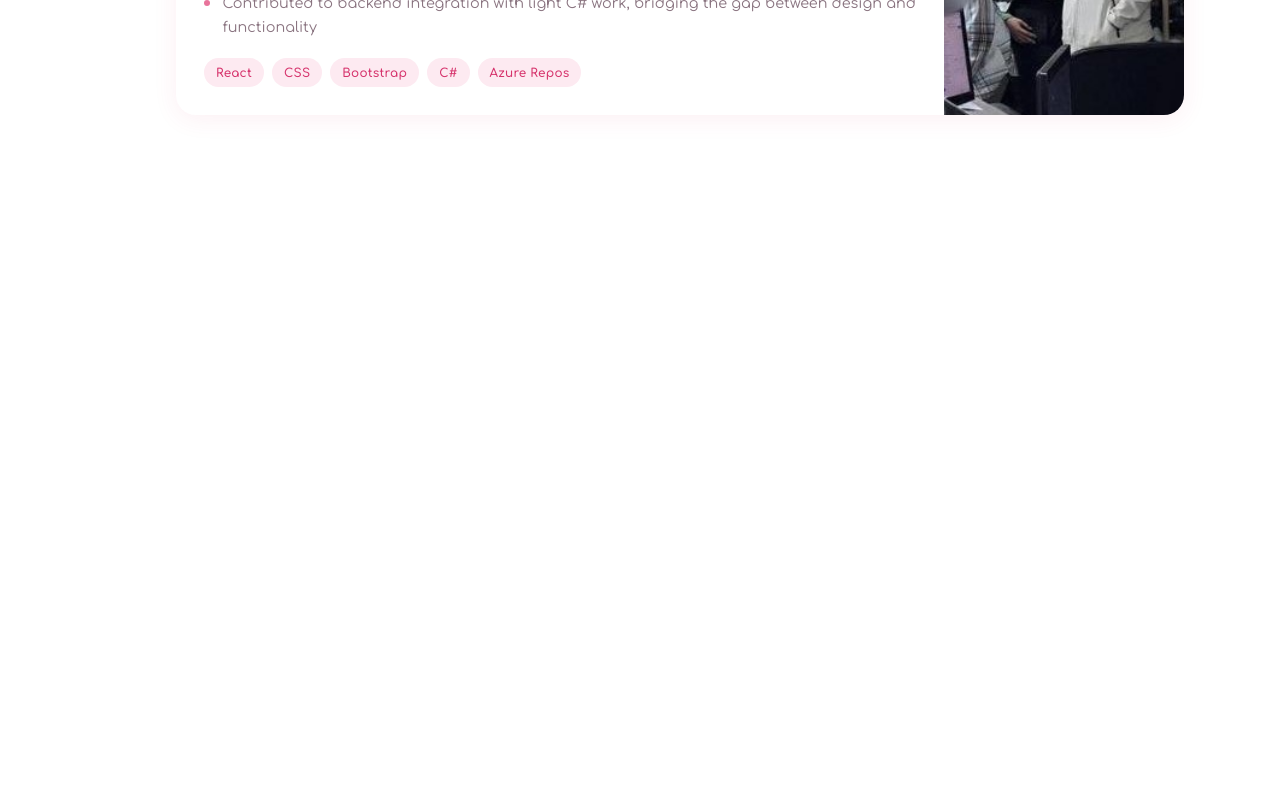
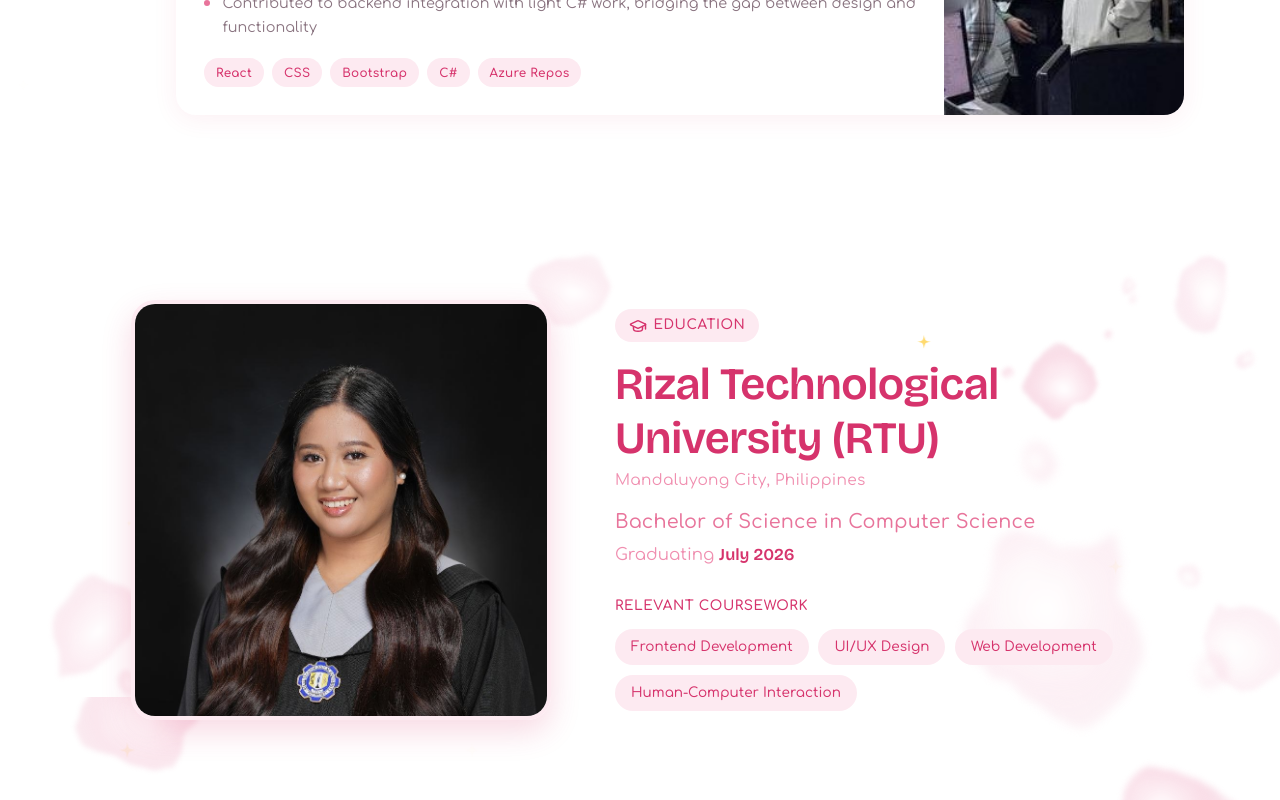
Before and after one commit to AnonymouslyCuteAndSlayed/Portfolio, a React (Vite) app: page / in a window 1280 px wide. Shown: the part 2557-3357 px from the top of the page. Before the commit the page ends 2777 px from the top, so only its background shows below. Built offline with nearby package versions, Linux system fonts and the light colour scheme.

Commit message:
Feat: about college

```diff
--- /dev/null
+++ b/src/components/main-page/about-me-part/about/aboutCollege.jsx
@@ -0,0 +1,64 @@
+import { GraduationCap } from "lucide-react";
+
+import "../styles/aboutCollege.css";
+
+const AboutCollege = ({
+  university = "Rizal Technological University (RTU)",
+  location = "Mandaluyong City, Philippines",
+  graduationDate = "July 2026",
+  degree = "Bachelor of Science in Computer Science",
+  coursework = [
+    "Frontend Development",
+    "UI/UX Design",
+    "Web Development",
+    "Human-Computer Interaction",
+  ],
+  photoSrc = `${import.meta.env.BASE_URL}gradpic.jpg`,
+  imagePosition = "side",
+}) => {
+  return (
+    <section
+      className={`about-college-section about-college-section-${imagePosition}`}
+    >
+      <div className="about-college-image-wrapper">
+        <div className="about-college-image-box">
+          <img
+            src={photoSrc}
+            alt={`${university} campus or graduation photo`}
+            className="about-college-image"
+          />
+        </div>
+      </div>
+
+      <div className="about-college-text">
+        <span className="about-college-eyebrow">
+          <GraduationCap size={18} className="about-college-eyebrow-icon" />
+          Education
+        </span>
+
+        <h2 className="about-college-university">{university}</h2>
+        <p className="about-college-location">{location}</p>
+
+        <p className="about-college-degree">{degree}</p>
+        <p className="about-college-graduation">
+          Graduating <span className="about-college-graduation-date">{graduationDate}</span>
+        </p>
+
+        {coursework?.length > 0 && (
+          <div className="about-college-coursework">
+            <p className="about-college-coursework-label">Relevant Coursework</p>
+            <div className="about-college-coursework-pills">
+              {coursework.map((course) => (
+                <span key={course} className="about-college-coursework-pill">
+                  {course}
+                </span>
+              ))}
+            </div>
+          </div>
+        )}
+      </div>
+    </section>
+  );
+};
+
+export default AboutCollege;
--- a/src/components/main-page/about-me-part/aboutMain.jsx
+++ b/src/components/main-page/about-me-part/aboutMain.jsx
@@ -6,6 +6,7 @@
 import WatercolorCloudBackground from "../../../assets/background/background";
 import AboutExtended from "./about/aboutMePart";
 import AboutInternships from "./about/aboutInternships";
+import AboutCollege from "./about/aboutCollege";
 
 import "../about-me-part/styles/aboutMain.css";
 
@@ -137,6 +138,8 @@
 
         <AboutExtended ref={nextRef} />
         <AboutInternships />
+        <AboutCollege/>
+
       </main>
     </div>
   );
--- /dev/null
+++ b/src/components/main-page/about-me-part/styles/aboutCollege.css
@@ -0,0 +1,198 @@
+.about-college-section {
+  display: flex;
+  flex-wrap: wrap;
+  align-items: center;
+  justify-content: center;
+  gap: 10px;
+  padding: 5rem 6vw;
+  position: relative;
+  z-index: 1;
+}
+
+.about-college-section-top {
+  flex-direction: column;
+  text-align: center;
+}
+
+.about-college-image-wrapper {
+  flex: 1 1 360px;
+  display: flex;
+  justify-content: center;
+}
+
+.about-college-section-top .about-college-coursework-pills {
+  justify-content: center;
+}
+
+.about-college-section-top .about-college-eyebrow {
+  align-self: center;
+}
+
+.about-college-image-box {
+  position: relative;
+  width: 100%;
+  max-width: 420px;
+  aspect-ratio: 1 / 1;
+  border-radius: 24px;
+  overflow: hidden;
+  box-shadow: 0 12px 30px rgba(214, 51, 108, 0.18);
+  border: 4px solid #FDEAF1;
+  transition: transform 0.3s ease, box-shadow 0.3s ease;
+}
+
+.about-college-image-box:hover {
+  transform: translateY(-4px);
+  box-shadow: 0 18px 36px rgba(214, 51, 108, 0.25);
+}
+
+.about-college-image {
+  width: 100%;
+  height: 100%;
+  object-fit: cover;
+  object-position: center top;
+  display: block;
+}
+
+.about-college-text {
+  flex: 1 1 420px;
+  animation: fadeSlideUp 0.8s ease-out;
+}
+
+.about-college-eyebrow {
+  display: inline-flex;
+  align-items: center;
+  gap: 0.4rem;
+  padding: 6px 14px;
+  border-radius: 9999px;
+  background-color: #FDEAF1;
+  color: #D6336C;
+  font-family: "Comfortaa", "Segoe UI", sans-serif;
+  font-size: 0.85rem;
+  font-weight: 600;
+  letter-spacing: 0.04em;
+  text-transform: uppercase;
+  margin-bottom: 1rem;
+}
+
+.about-college-eyebrow-icon {
+  flex-shrink: 0;
+}
+
+.about-college-university {
+  font-size: clamp(1.8rem, 3.5vw, 3rem);
+  font-weight: 600;
+  color: #D6336C;
+  margin: 0;
+  line-height: 1.2;
+  letter-spacing: -0.01em;
+}
+
+.about-college-location {
+  font-family: "Comfortaa", "Segoe UI", sans-serif;
+  font-size: clamp(0.9rem, 1.2vw, 1rem);
+  color: #F08FB0;
+  margin: 0.25rem 0 1rem;
+  letter-spacing: 0.02em;
+}
+
+.about-college-degree {
+  font-family: "Comfortaa", "Segoe UI", sans-serif;
+  font-size: clamp(1rem, 1.5vw, 1.2rem);
+  font-weight: 500;
+  color: #E8749B;
+  margin: 0 0 0.4rem;
+  letter-spacing: 0.01em;
+}
+
+.about-college-graduation {
+  font-family: "Comfortaa", "Segoe UI", sans-serif;
+  font-size: clamp(0.95rem, 1.3vw, 1.1rem);
+  color: #F08FB0;
+  margin: 0 0 1.75rem;
+}
+
+.about-college-graduation-date {
+  color: #D6336C;
+  font-weight: 600;
+}
+
+.about-college-coursework-label {
+  font-family: "Comfortaa", "Segoe UI", sans-serif;
+  font-size: 0.85rem;
+  font-weight: 600;
+  color: #D6336C;
+  text-transform: uppercase;
+  letter-spacing: 0.04em;
+  margin: 0 0 0.75rem;
+}
+
+.about-college-coursework-pills {
+  display: flex;
+  flex-wrap: wrap;
+  gap: 0.6rem;
+}
+
+.about-college-coursework-pill {
+  padding: 8px 16px;
+  border-radius: 9999px;
+  background-color: #FDEAF1;
+  color: #D6336C;
+  font-family: "Comfortaa", "Segoe UI", sans-serif;
+  font-size: 0.85rem;
+  font-weight: 500;
+  transition: background 0.2s ease, color 0.2s ease, transform 0.15s ease;
+}
+
+.about-college-coursework-pill:hover {
+  background-color: #D6336C;
+  color: #FFFFFF;
+  transform: translateY(-2px);
+}
+
+@keyframes fadeSlideUp {
+  from {
+    opacity: 0;
+    transform: translateY(20px);
+  }
+  to {
+    opacity: 1;
+    transform: translateY(0);
+  }
+}
+
+@media (max-width: 900px) {
+  .about-college-section {
+    flex-direction: column;
+    text-align: center;
+    padding: 4rem 6vw;
+    gap: 2.5rem;
+  }
+
+  .about-college-image-box {
+    max-width: 320px;
+  }
+
+  .about-college-coursework-pills {
+    justify-content: center;
+  }
+
+  .about-college-eyebrow {
+    align-self: center;
+  }
+}
+
+@media (max-width: 480px) {
+  .about-college-section {
+    padding: 3rem 5vw;
+  }
+
+  .about-college-image-box {
+    max-width: 260px;
+    border-radius: 18px;
+  }
+
+  .about-college-coursework-pill {
+    padding: 6px 12px;
+    font-size: 0.8rem;
+  }
+}
```
Also changed, not shown: public/gradpic.jpg (added).
